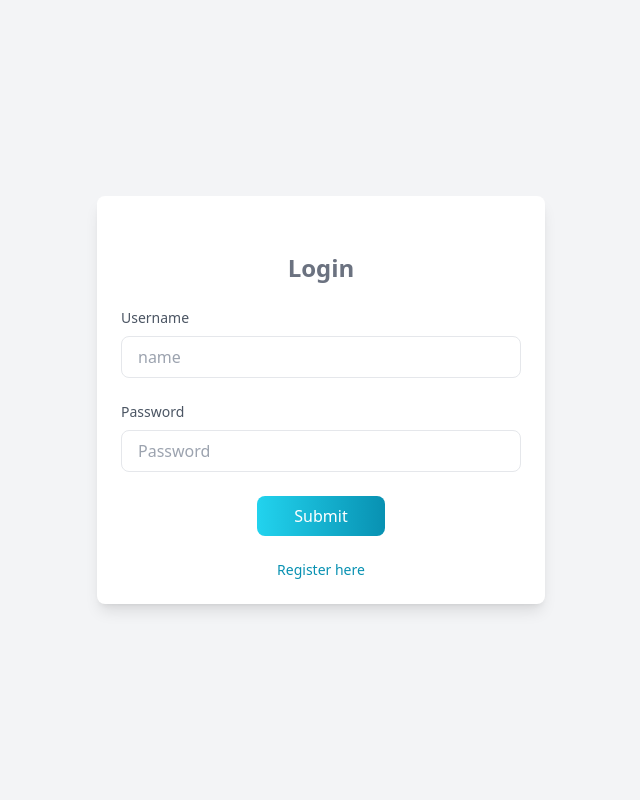
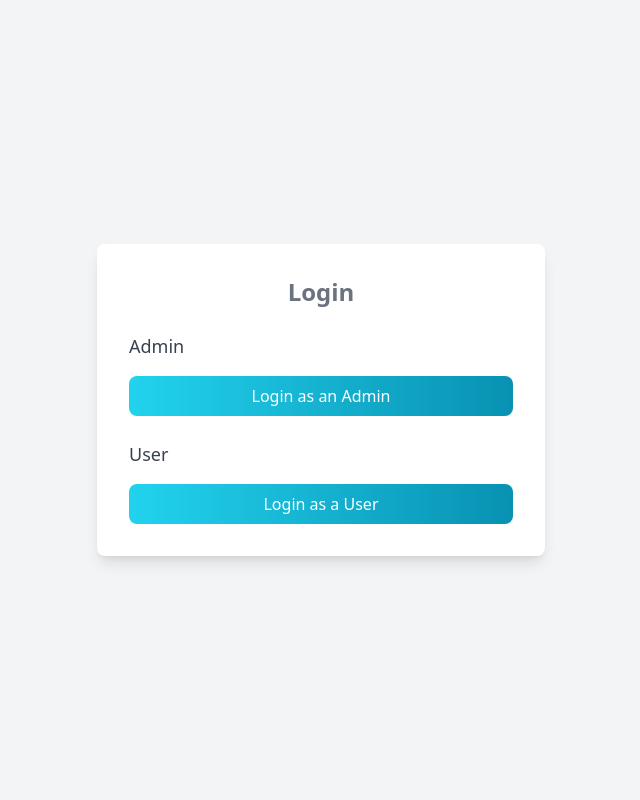
Before and after one commit to btissam19/projectManager, a Node server app: page / in a window 1280 px wide. Shown: the whole page, without its empty margins (319-959 px from the left). Run offline with Node 20, Linux system fonts and the light colour scheme; some libraries are stand-ins or nearby versions.

Commit message:
last desig changes adding home page

```diff
--- a/controllers/auth.js
+++ b/controllers/auth.js
@@ -46,10 +46,13 @@ const signup = async (req, res, next) => {
 const showSignup = (req, res) => {
     res.render('sing', { layout: false });
 };
+const showLogin = (req, res) => {
+    res.render('login', { layout: false });
+};
 const logout = function(req, res, next) {
     req.logout(function(err) {
         if (err) { return next(err); }
         res.redirect('/');
     });
 };
-module.exports={login,signup,showSignup,logout}
+module.exports={login,signup,showSignup,logout,showLogin}
--- a/public/CSS/dashboardout.css
+++ b/public/CSS/dashboardout.css
@@ -530,6 +530,10 @@ video {
 .-mx-3 {
   margin-left: -0.75rem;
   margin-right: -0.75rem;
+}
+.mx-4 {
+  margin-left: 1rem;
+  margin-right: 1rem;
 }
 .mx-auto {
   margin-left: auto;
--- a/router/generalRoute.js
+++ b/router/generalRoute.js
@@ -7,7 +7,7 @@ const router = express.Router();
 
 router.get('/', (req, res) => {
     let errorMessage = req.query.error;
-    res.render('login', { layout: false, error: errorMessage });
+    res.render('home', { layout: false, error: errorMessage });
 });
 
 router.get('/dashboard', isAuth, async (req, res) => {
--- /dev/null
+++ b/views/home.hbs
@@ -0,0 +1,36 @@
+<!DOCTYPE html>
+<html lang="es">
+<head>
+    <link href="https://cdnjs.cloudflare.com/ajax/libs/font-awesome/6.0.0-beta3/css/all.min.css" rel="stylesheet">
+    <script src="https://cdn.jsdelivr.net/npm/chart.js"></script>
+    <link rel="stylesheet" href="/CSS/dashboardout.css">
+    <style>
+        @media (max-width: 768px) {
+            .flex-wrap {
+                display: flex;
+                flex-wrap: wrap;
+            }
+            .section-small {
+                width: 50%;
+            }
+        }
+    </style>
+</head>
+<body class="bg-gray-100">
+    <div class="min-h-screen flex items-center justify-center p-4">
+        <div class="login-card bg-white shadow-lg rounded-lg p-8 space-y-6 max-w-md w-full mx-4">
+            <h4 class="text-center text-2xl font-semibold text-gray-500 mb-4">Login</h4>
+
+            <div class="admin-login">
+                <h5 class="text-lg font-medium text-gray-700 mb-4">Admin</h5>
+                <a href="/login" class="block btn w-full bg-gradient-to-r from-cyan-400 to-cyan-600 text-white text-center py-2 rounded-lg mx-auto block focus:outline-none focus:ring-2 focus:ring-offset-2 focus:ring-cyan-500 mb-4">Login as an Admin</a>
+            </div>
+
+            <div class="user-login">
+                <h5 class="text-lg font-medium text-gray-700 mb-4">User</h5>
+                <a href="/login" class="block btn w-full bg-gradient-to-r from-cyan-400 to-cyan-600 text-white text-center py-2 rounded-lg mx-auto block focus:outline-none focus:ring-2 focus:ring-offset-2 focus:ring-cyan-500">Login as a User</a>
+            </div>
+        </div>
+    </div>
+</body>
+</html>
```
Also changed, not shown: router/auth/login.js (+2 -27 lines).
